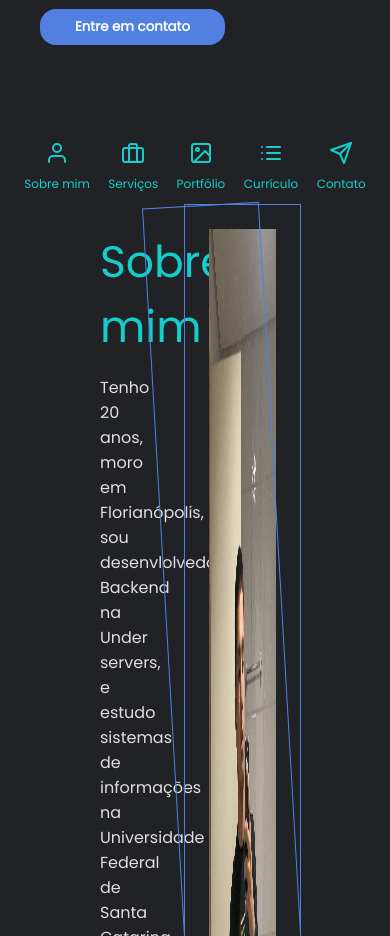
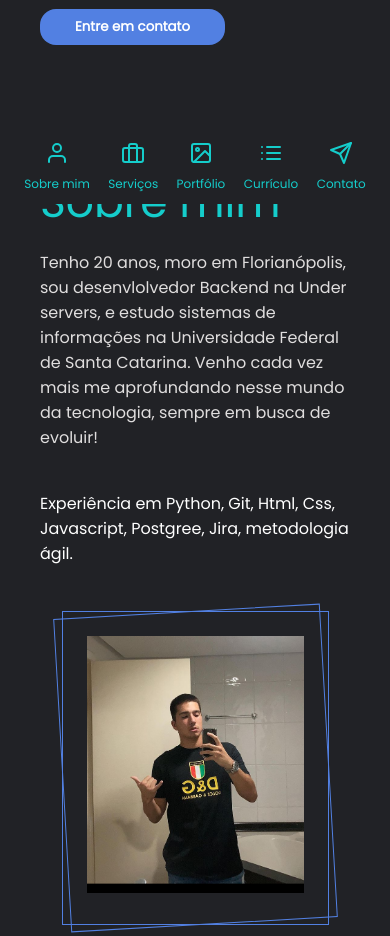
Before and after one commit to lorenzocoracini/site_pessoal-html-css, a plain HTML site: page index.html in a window 390 px wide. Shown: the part 640-1576 px from the top of the page. Drawn offline with nearby package versions, Linux system fonts and the light colour scheme.

Commit message:
responsividade

```diff
--- a/style.css
+++ b/style.css
@@ -93,6 +93,8 @@ nav {
   padding: 0 100px;
   position: sticky;
   top: 0;
+
+  z-index: 99;
 }
 
 nav img {
@@ -134,6 +136,7 @@ nav ul a {
 .about-me .img-container img{
   width: 70%;
   height: 100%;
+  object-fit: cover;
 }
 
 .about-me .img-container .line{
@@ -165,6 +168,22 @@ nav ul a {
 
   nav {
     padding: 0 30px;
+  }
+
+  .about-me{
+    flex-direction: column;
+  }
+
+  .about-me .container, .about-me .img-container{
+    width: 100%;
+  }
+
+  .about-me .container{
+    padding-right: 0;
+  }
+
+  .about-me .img-container{
+    margin: 70px 0;
   }
 }
 
@@ -215,4 +234,8 @@ nav ul a {
     display: block;
     margin: 0 auto 10px;
   }
+
+  .about-me{
+    padding: 40px;
+  }
 }
```
